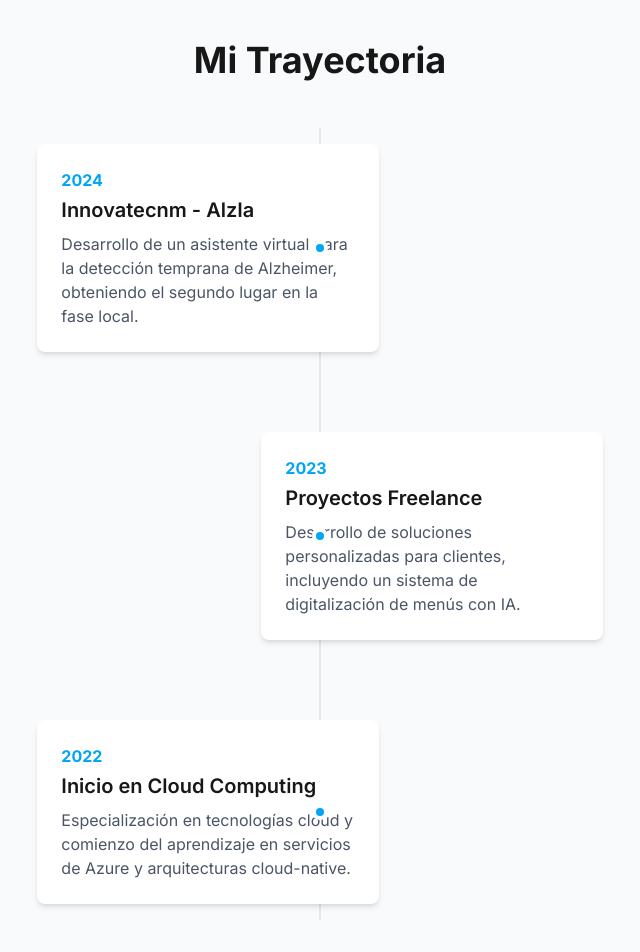
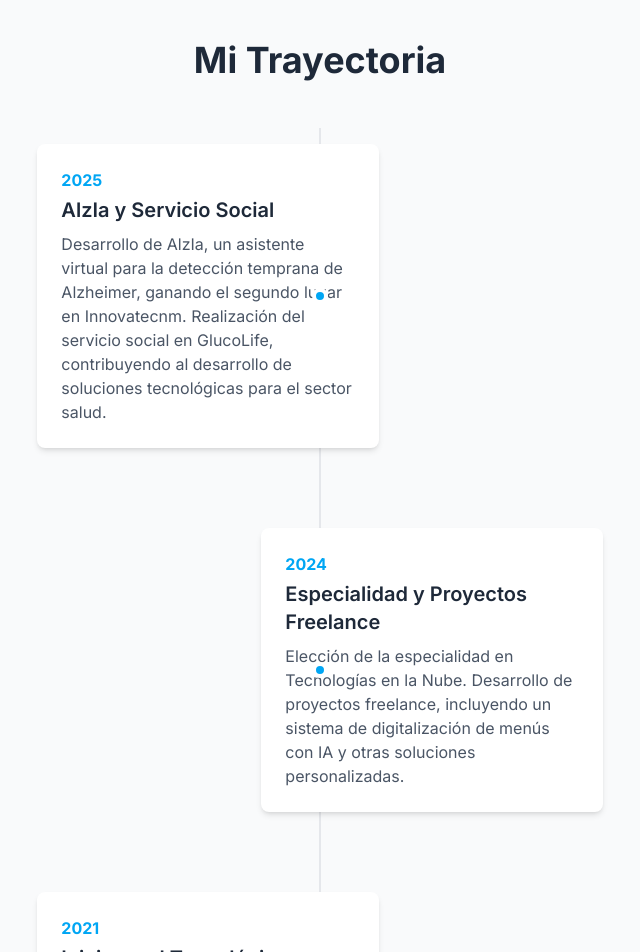
Before and after one commit to JonathanSerafinCM/portafolio-jonathan, a Next.js app: page /about in a window 1280 px wide. Shown: the part 920-1872 px from the top of the page, without its empty margins (320-960 px from the left). Built offline with nearby package versions, Linux system fonts and the light colour scheme.

Commit message:
Update experience timeline and enhance styling in About page; improve layout for better readability and visual appeal

```diff
--- a/src/app/about/page.tsx
+++ b/src/app/about/page.tsx
@@ -53,19 +53,19 @@ const values = [
 // Timeline de experiencia
 const timeline = [
   {
-    year: "2024",
-    title: "Innovatecnm - AlzIa",
-    description: "Desarrollo de un asistente virtual para la detección temprana de Alzheimer, obteniendo el segundo lugar en la fase local."
+    year: "2025",
+    title: "AlzIa y Servicio Social",
+    description: "Desarrollo de AlzIa, un asistente virtual para la detección temprana de Alzheimer, ganando el segundo lugar en Innovatecnm. Realización del servicio social en GlucoLife, contribuyendo al desarrollo de soluciones tecnológicas para el sector salud."
   },
   {
-    year: "2023",
-    title: "Proyectos Freelance",
-    description: "Desarrollo de soluciones personalizadas para clientes, incluyendo un sistema de digitalización de menús con IA."
+    year: "2024",
+    title: "Especialidad y Proyectos Freelance",
+    description: "Elección de la especialidad en Tecnologías en la Nube. Desarrollo de proyectos freelance, incluyendo un sistema de digitalización de menús con IA y otras soluciones personalizadas."
   },
   {
-    year: "2022",
-    title: "Inicio en Cloud Computing",
-    description: "Especialización en tecnologías cloud y comienzo del aprendizaje en servicios de Azure y arquitecturas cloud-native."
+    year: "2021",
+    title: "Inicio en el Tecnológico",
+    description: "Comienzo de la carrera de Ingeniería en Sistemas Computacionales en el Instituto Tecnológico de Morelia, marcando el inicio de mi formación profesional."
   }
 ];
 
@@ -98,7 +98,7 @@ export default function AboutPage() {
                 >
                   <div className="flex flex-col items-center text-center">
                     {value.icon}
-                    <h3 className="text-xl font-semibold mb-3">{value.title}</h3>
+                    <h3 className="text-xl font-semibold mb-3 text-gray-800">{value.title}</h3>
                     <p className="text-gray-600">{value.description}</p>
                   </div>
                 </motion.div>
@@ -119,7 +119,7 @@ export default function AboutPage() {
             variants={containerVariants}
           >
             <motion.h2
-              className="text-3xl md:text-4xl font-bold text-center mb-12"
+              className="text-3xl md:text-4xl font-bold text-center mb-12 text-gray-800"
               variants={itemVariants}
             >
               Mi Trayectoria
@@ -130,25 +130,27 @@ export default function AboutPage() {
               <div className="absolute left-1/2 transform -translate-x-1/2 w-0.5 h-full bg-gray-200"></div>
 
               {/* Eventos de la línea de tiempo */}
+              <div className="relative space-y-12">
                 {timeline.map((event, index) => (
                   <motion.div
                     key={index}
-                  className="relative mb-12"
+                    className="relative"
                     variants={itemVariants}
                   >
-                  <div className={`flex items-center ${index % 2 === 0 ? 'flex-row-reverse' : ''}`}>
-                    <div className="w-5/12"></div>
+                    <div className={`flex items-center ${index % 2 === 0 ? 'md:flex-row-reverse' : ''} flex-col md:flex-row`}>
+                      <div className="md:w-5/12 w-full"></div>
                       <div className="absolute left-1/2 transform -translate-x-1/2 w-4 h-4 bg-sky-500 rounded-full border-4 border-white"></div>
-                    <div className="w-5/12 p-4">
-                      <div className="bg-white p-6 rounded-lg shadow-md">
+                      <div className="md:w-5/12 w-full p-4">
+                        <div className="bg-white p-6 rounded-lg shadow-md hover:shadow-lg transition-shadow">
                           <span className="text-sky-500 font-bold">{event.year}</span>
-                        <h3 className="text-xl font-semibold mt-1">{event.title}</h3>
+                          <h3 className="text-xl font-semibold mt-1 text-gray-800">{event.title}</h3>
                           <p className="text-gray-600 mt-2">{event.description}</p>
                         </div>
                       </div>
                     </div>
                   </motion.div>
                 ))}
+              </div>
             </div>
           </motion.div>
         </div>
@@ -164,7 +166,7 @@ export default function AboutPage() {
             viewport={{ once: true }}
             transition={{ duration: 0.6 }}
           >
-            <blockquote className="text-2xl font-light italic text-gray-600">
+            <blockquote className="text-2xl font-light italic text-gray-700">
               "Mi objetivo es crear tecnología que no solo funcione bien,
               sino que tenga un impacto positivo en la vida de las personas."
             </blockquote>
```
Lines whose indentation alone changed are shown as unchanged.
